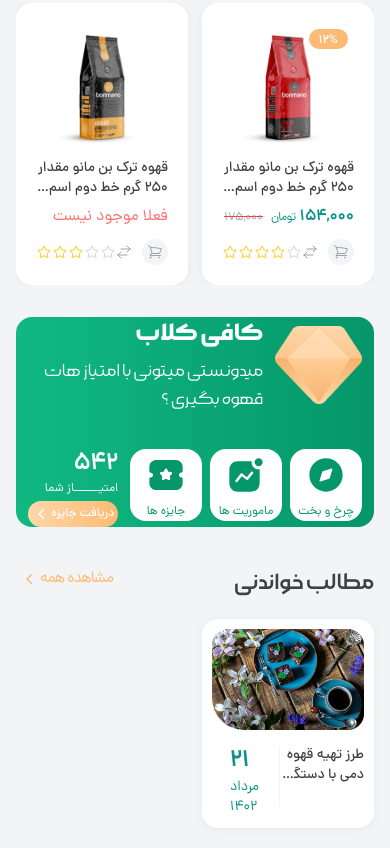
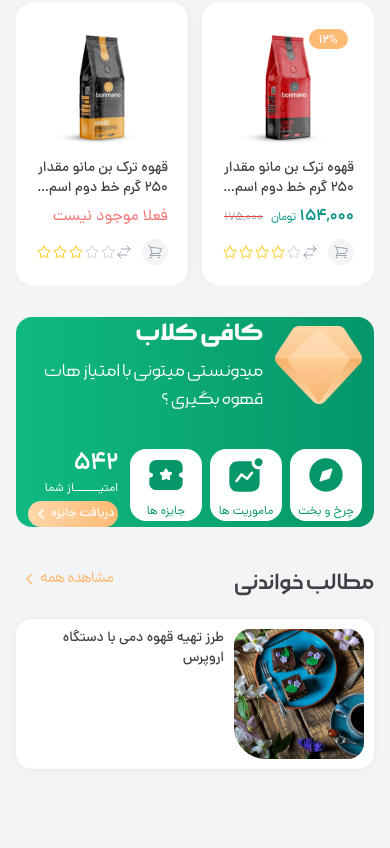
Before and after one commit to Saedf/Coffee-Shop-WithTailwind, a website: page public/index.html in a window 390 px wide. Shown: the part 2423-3271 px from the top of the page. After the commit the page ends 3224 px from the top, so only its background shows below. Drawn offline with Linux system fonts and the light colour scheme.

Commit message:
blog part2

```diff
--- a/public/index.html
+++ b/public/index.html
@@ -1558,10 +1558,10 @@
           </a>
         </div>
           <!-- Section Content -->
-        <div class="grid grid-cols-2 sm:grid-cols-3 lg:grid-cols-4 gap-3.5  md:gap-5">
-          <div class="group p-2.5 md:pb-2 bg-white dark:bg-zinc-700 shadow-normal  rounded-2xl">
-              <div class="relative mb-4 rounded-2xl rounded-bl-4xl overflow-hidden">
-                <img src="images/blogs/blog-1.png" alt="Blog 1">
+        <div class="grid grid-cols-1 sm:grid-cols-3 lg:grid-cols-4 gap-3.5  md:gap-5">
+          <div class="group flex gap-x-2.5 sm:block p-2.5 md:pb-2 bg-white dark:bg-zinc-700 shadow-normal  rounded-2xl">
+              <div class="relative w-[130px] h-[130px] sm:w-auto sm:h-auto sm:mb-4 rounded-2xl rounded-bl-4xl overflow-hidden">
+                <img src="images/blogs/blog-1.png" class="h-full sm:h-auto object-cover" alt="Blog 1">
                  <div class="absolute inset-0 w-full h-full hidden md:flex-center invisible opacity-0 group-hover:visible group-hover:opacity-100 bg-gradient-to-r from-orange-200/80 to-orange-300/80 transition-all delay-75">
                   <svg class="w-[138px] h-[54px] text-amber-900">
                     <use href="#logo-type"></use>
@@ -1569,10 +1569,10 @@
                 </div>
               </div>
               <div class="flex items-start justify-between">
-                <h2 class="font-DanaMedium md:font-Dana text-sm md:text-lg line-clamp-2 max-w-[193px] text-zinc-700 dark:text-white">طرز تهیه قهوه دمی با دستگاه اروپرس</h2>
-                <div class="flex gap-5">
+                <a href="#" class="font-DanaMedium md:font-Dana text-sm md:text-lg line-clamp-2 max-w-[193px] text-zinc-700 dark:text-white">طرز تهیه قهوه دمی با دستگاه اروپرس</a>
+                <div class="hidden sm:flex gap-5">
                   <span class="block w-px h-[61px] bg-gray-100  dark:bg-white/10"></span>
-                  <div class=" flex flex-col ml-[18px]  text-teal-600 dark:text-emerald-500 text-sm text-left ">
+                  <div class="flex flex-col ml-[18px] -mt-1 text-teal-600 dark:text-emerald-500 text-sm text-left">
                     <span class="font-DanaDemiBold text-2xl">21</span>
                     <span>مرداد</span>
                     <span>1402</span>
```
Also changed, not shown: public/styles/app.css.
